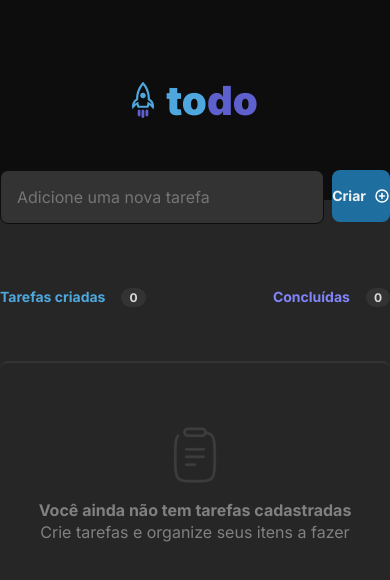
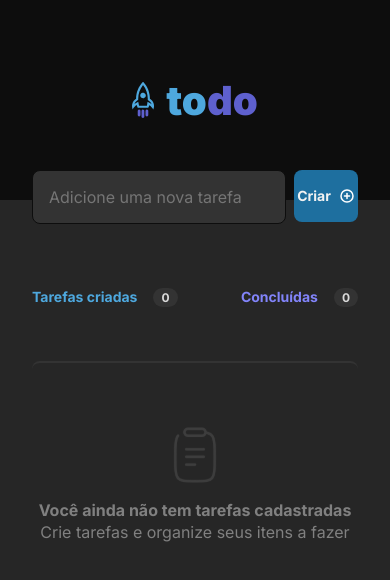
Before and after one commit to d-rocha/rocketseat, a React (Vite) app in the folder formacao-reactjs/todo-list/: page / in a window 390 px wide. Shown: the top 580 px of the page. Built offline with nearby package versions, Linux system fonts and the light colour scheme.

Commit message:
:sparkles: Mobile adjust's

```diff
--- a/formacao-reactjs/todo-list/src/components/Input/Input.module.css
+++ b/formacao-reactjs/todo-list/src/components/Input/Input.module.css
@@ -14,3 +14,9 @@
 .todoInput:focus {
     border-color: var(--purple-dark);
 }
+
+@media (max-width: 768px) {
+    .todoInput {
+        width: calc(16rem - 2px);
+    }
+}
--- a/formacao-reactjs/todo-list/src/components/Input/Input.tsx
+++ b/formacao-reactjs/todo-list/src/components/Input/Input.tsx
@@ -5,7 +5,7 @@ type Props = React.DetailedHTMLProps<
     HTMLInputElement
 >
 
-export function Input({...rest }: Props) {
+export function Input({ ...rest }: Props) {
     return (
         <input
             placeholder="Adicione uma nova tarefa"
--- a/formacao-reactjs/todo-list/src/components/Tasks/Item/Item.module.css
+++ b/formacao-reactjs/todo-list/src/components/Tasks/Item/Item.module.css
@@ -70,3 +70,12 @@
 .itemWrapper button:hover {
     color: var(--red);
 }
+
+@media (max-width: 768px) {
+    .itemWrapper p {
+        text-overflow: ellipsis;
+        white-space: nowrap;
+        overflow: hidden;
+        width: 250px;
+    }
+}
--- a/formacao-reactjs/todo-list/src/components/Tasks/List/List.module.css
+++ b/formacao-reactjs/todo-list/src/components/Tasks/List/List.module.css
@@ -4,6 +4,10 @@
     gap: 1.5rem;
 }
 
-.listContent {
 
+@media (max-width: 768px) {
+    .listContent {
+        max-height: 350px;
+        overflow: scroll;
+    }
 }
--- a/formacao-reactjs/todo-list/src/components/Tasks/NewItem/NewItem.tsx
+++ b/formacao-reactjs/todo-list/src/components/Tasks/NewItem/NewItem.tsx
@@ -6,7 +6,7 @@ import styles from './NewItem.module.css'
 export function NewItem({ changeEvent, clickEvent, inputValue }) {
     return (
         <div className={styles.newTaskWrapper}>
-            <Input onChange={changeEvent} value={inputValue} />
+            <Input onChange={changeEvent} value={inputValue} maxLength={80}/>
             <Button onClick={clickEvent} />
         </div>
     )
--- a/formacao-reactjs/todo-list/src/components/Tasks/Tasks.module.css
+++ b/formacao-reactjs/todo-list/src/components/Tasks/Tasks.module.css
@@ -5,3 +5,9 @@
     max-width: 46rem;
     margin: -1.875rem auto 0rem;
 }
+
+@media (max-width: 768px) {
+    .tasksWrapper {
+        margin: -1.875rem 2rem 0rem;
+    }
+}
```
